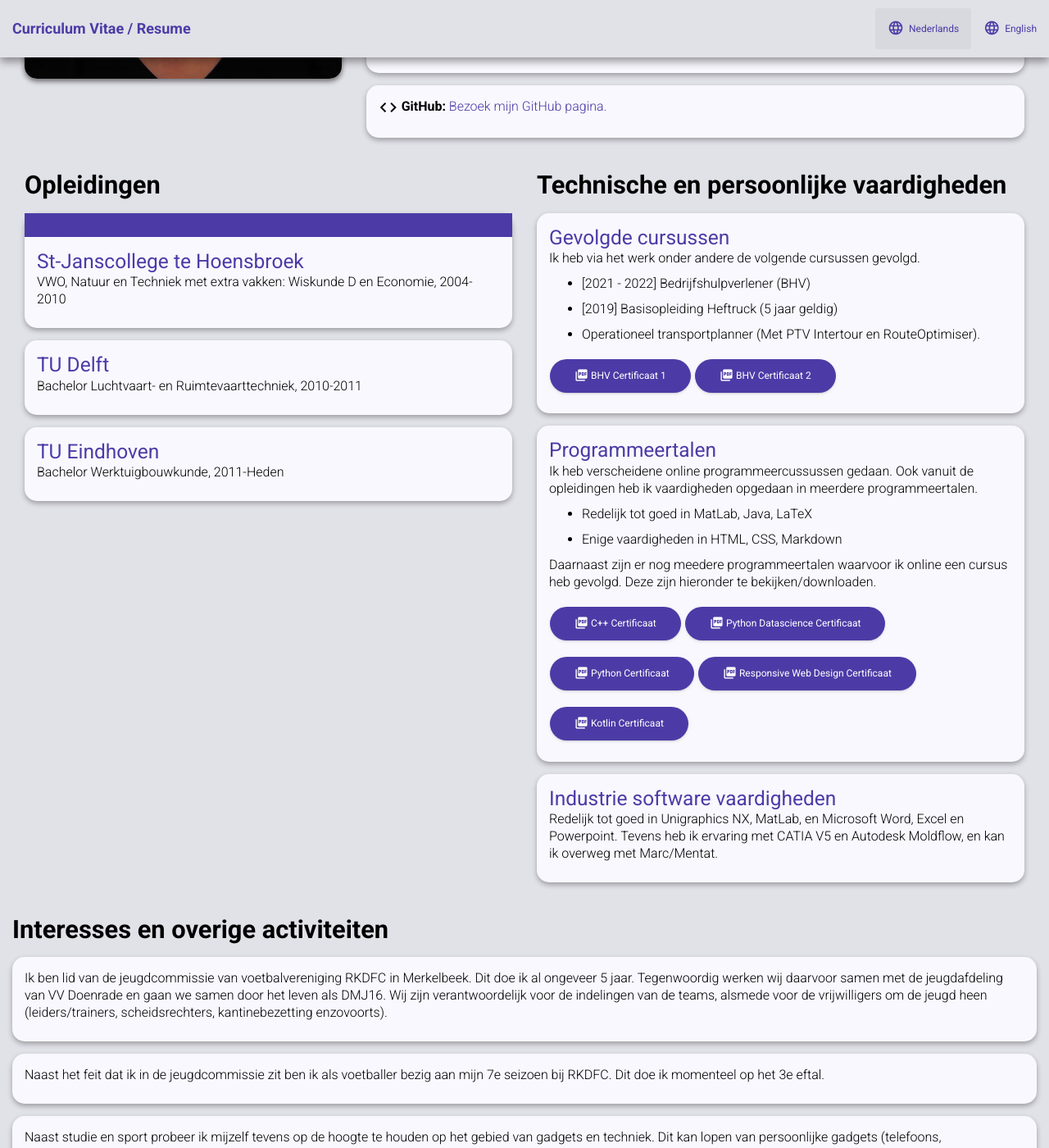
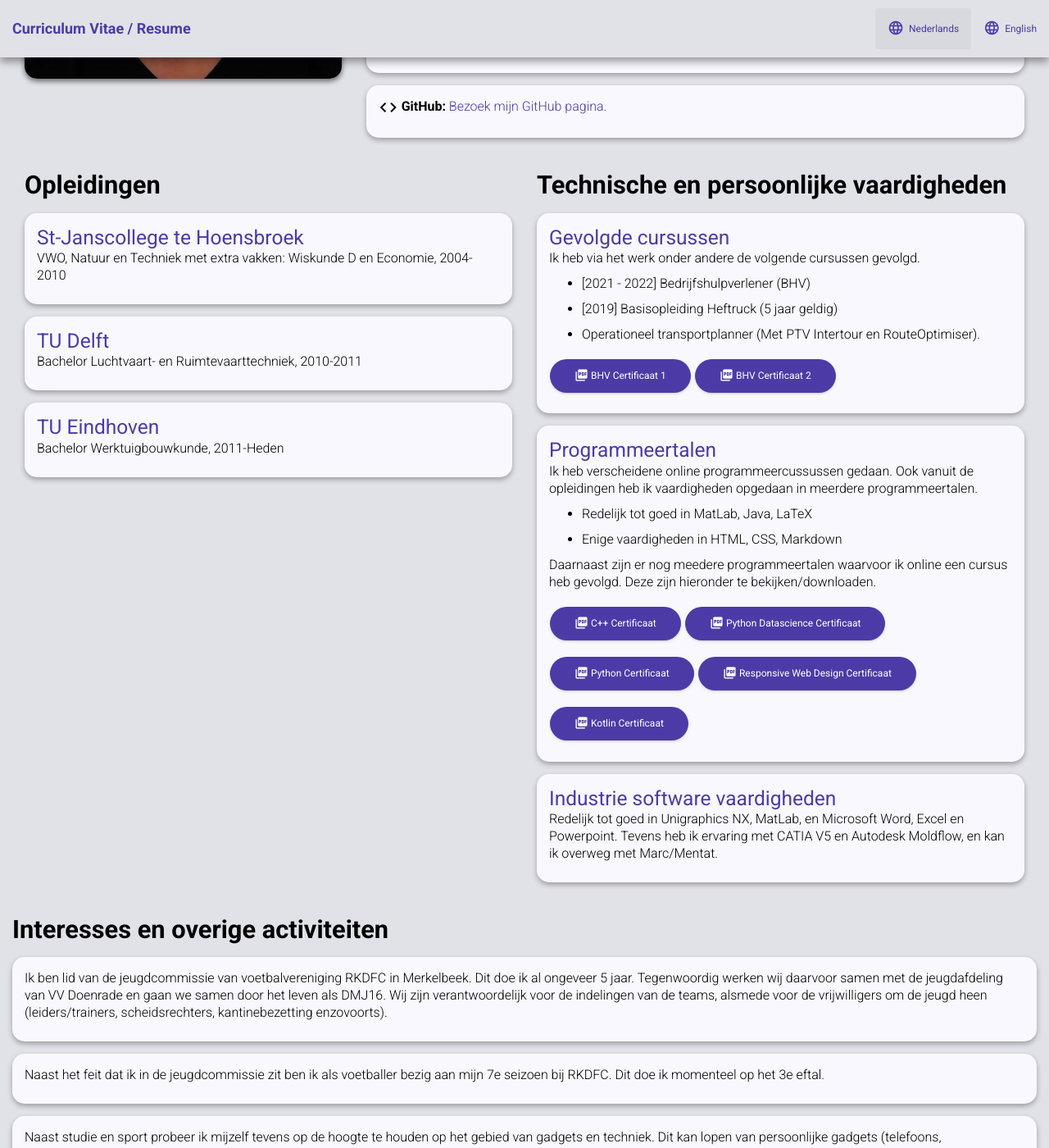
Before and after one commit to RoelD/CV, a Jekyll site: the page built from index.html, in a window 1280 px wide and 1400 px high, scrolled down 734 px. Shown: the whole window at 82% size. Built offline with Jekyll 4.4.1, drawn with Linux system fonts in a browser that asks for light colours; nearby versions of some CDN libraries.

Commit message:
Delete new header
probably needs newer material-kit CSS to function, or more CSS hooks in general. I will try to make the current CSS look nicer.

i think that will be a better solution

```diff
--- a/assets/css/style.css
+++ b/assets/css/style.css
@@ -152,11 +152,6 @@ a:hover {
   padding: 15px;
 }
 
-.card-header-accent {
-  background-color: var(--accentColor);
-  color: var(--colorTextAccentColor);
-}
-
 .card p.index {
   margin: 0;
 }
--- a/index.html
+++ b/index.html
@@ -63,9 +63,6 @@ layout: default
   <div class="col-sm-6">
     <h2><strong>Opleidingen</strong></h2>
     <div class="card">
-      <div class="card-header-accent">
-        <h3 class="card-title">Nieuwe Header</h3>
-      </div>
       <div class="card-content-1">
         <h3 class="card-title">St-Janscollege te Hoensbroek</h3>
         <p>VWO, Natuur en Techniek met extra vakken: Wiskunde D en Economie, 2004-2010</p>
```
